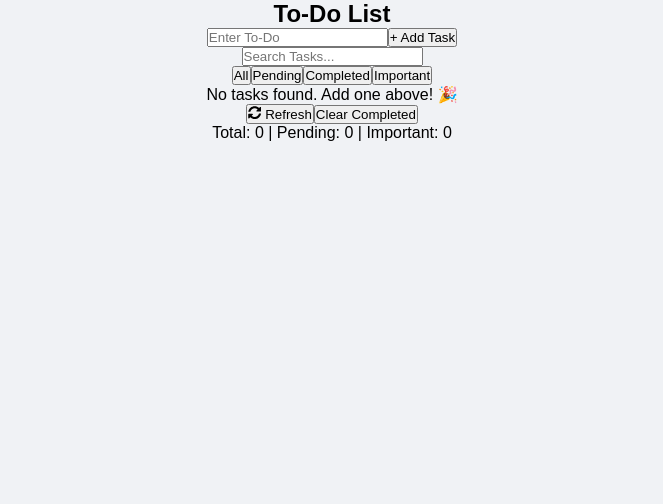
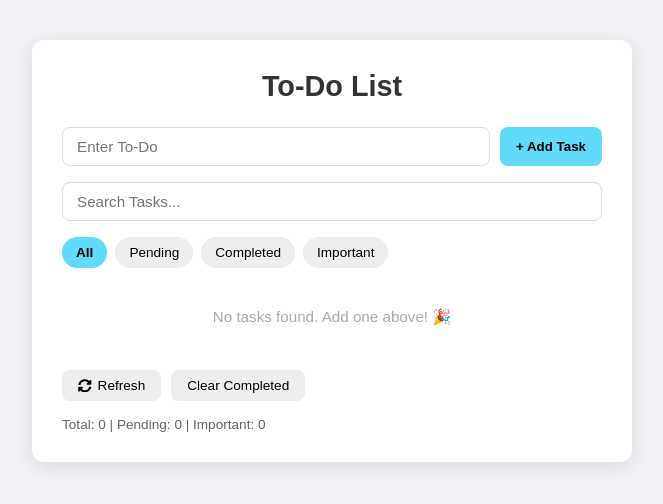
Before and after one commit to PalakSa08/To-Do-App, a React (Create React App) app: page / in a window 1280 px wide. Shown: the top 504 px of the page, without its empty margins (308-971 px from the left). Built offline with nearby package versions, Linux system fonts and the light colour scheme.

Commit message:
Refactor App.css for improved styling and layout

```diff
--- a/src/App.css
+++ b/src/App.css
@@ -1,33 +1,211 @@
+* {
+  box-sizing: border-box;
+  margin: 0;
+  padding: 0;
+}
+
+body {
+  background-color: #f0f2f5;
+  font-family: Arial, sans-serif;
+}
+
 .App {
+  max-width: 600px;
+  margin: 40px auto;
+  background: #ffffff;
+  border-radius: 12px;
+  padding: 30px;
+  box-shadow: 0 4px 20px rgba(0, 0, 0, 0.1);
+}
+
+h2 {
   text-align: center;
+  margin-bottom: 24px;
+  color: #333;
+  font-size: 1.8rem;
 }
-.App-logo {
-  height: 40vmin;
-  pointer-events: none;
+
+/* Input Row */
+.input-row {
+  display: flex;
+  gap: 10px;
+  margin-bottom: 16px;
 }
-@media (prefers-reduced-motion: no-preference) {
-  .App-logo {
-    animation: App-logo-spin infinite 20s linear;
-  }
+
+.input-row input {
+  flex: 1;
+  padding: 10px 14px;
+  border: 1px solid #ddd;
+  border-radius: 8px;
+  font-size: 0.95rem;
+  outline: none;
+  transition: border 0.2s;
 }
-.App-header {
-  background-color: #282c34;
-  min-height: 100vh;
+
+.input-row input:focus {
+  border-color: #61dafb;
+}
+
+.input-row button {
+  padding: 10px 16px;
+  background-color: #61dafb;
+  color: #000;
+  border: none;
+  border-radius: 8px;
+  cursor: pointer;
+  font-weight: bold;
+  transition: background 0.2s;
+}
+
+.input-row button:hover {
+  background-color: #21c9f5;
+}
+
+/* Search */
+.search-input {
+  width: 100%;
+  padding: 10px 14px;
+  border: 1px solid #ddd;
+  border-radius: 8px;
+  font-size: 0.95rem;
+  margin-bottom: 16px;
+  outline: none;
+  transition: border 0.2s;
+}
+
+.search-input:focus {
+  border-color: #61dafb;
+}
+
+/* Filter Buttons */
+.filter-buttons {
   display: flex;
-  flex-direction: column;
+  gap: 8px;
+  margin-bottom: 20px;
+  flex-wrap: wrap;
+}
+
+.filter-buttons button {
+  padding: 8px 14px;
+  border: none;
+  border-radius: 20px;
+  cursor: pointer;
+  font-size: 0.85rem;
+  background-color: #eee;
+  transition: background 0.2s;
+}
+
+.filter-buttons button.active {
+  background-color: #61dafb;
+  font-weight: bold;
+}
+
+/* Todo List */
+ul {
+  list-style: none;
+  padding: 0;
+}
+
+.todo-item {
+  display: flex;
+  justify-content: space-between;
   align-items: center;
-  justify-content: center;
-  font-size: calc(10px + 2vmin);
-  color: white;
+  padding: 12px 16px;
+  margin-bottom: 10px;
+  background-color: #f9f9f9;
+  border-radius: 8px;
+  border: 1px solid #eee;
+  transition: box-shadow 0.2s;
 }
-.App-link {
-  color: #61dafb;
+
+.todo-item:hover {
+  box-shadow: 0 2px 8px rgba(0,0,0,0.08);
 }
-@keyframes App-logo-spin {
-  from {
-    transform: rotate(0deg);
-  }
-  to {
-    transform: rotate(360deg);
-  }
+
+.todo-left {
+  display: flex;
+  align-items: center;
+  gap: 10px;
 }
+
+.todo-text {
+  font-size: 0.95rem;
+  cursor: pointer;
+  color: #333;
+}
+
+.todo-text.completed {
+  text-decoration: line-through;
+  color: #aaa;
+}
+
+.todo-actions {
+  display: flex;
+  gap: 12px;
+  align-items: center;
+}
+
+.edit-icon {
+  cursor: pointer;
+  color: #555;
+  transition: color 0.2s;
+}
+
+.edit-icon:hover { color: #333; }
+
+.delete-icon {
+  cursor: pointer;
+  color: #e74c3c;
+  transition: color 0.2s;
+}
+
+.delete-icon:hover { color: #c0392b; }
+
+/* Edit Input */
+.edit-input {
+  padding: 6px 10px;
+  border: 1px solid #61dafb;
+  border-radius: 6px;
+  font-size: 0.9rem;
+  outline: none;
+}
+
+/* Empty State */
+.empty-state {
+  text-align: center;
+  color: #aaa;
+  padding: 20px 0;
+  font-size: 0.95rem;
+}
+
+/* Bottom Controls */
+.bottom-controls {
+  margin-top: 24px;
+  display: flex;
+  gap: 10px;
+  flex-wrap: wrap;
+}
+
+.bottom-controls button {
+  padding: 8px 16px;
+  border: none;
+  border-radius: 8px;
+  cursor: pointer;
+  background-color: #eee;
+  font-size: 0.85rem;
+  display: flex;
+  align-items: center;
+  gap: 6px;
+  transition: background 0.2s;
+}
+
+.bottom-controls button:hover {
+  background-color: #ddd;
+}
+
+/* Stats */
+.stats {
+  margin-top: 16px;
+  font-size: 0.85rem;
+  color: #666;
+}
```
